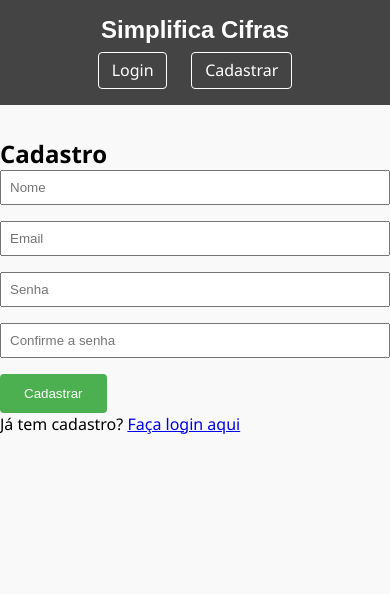
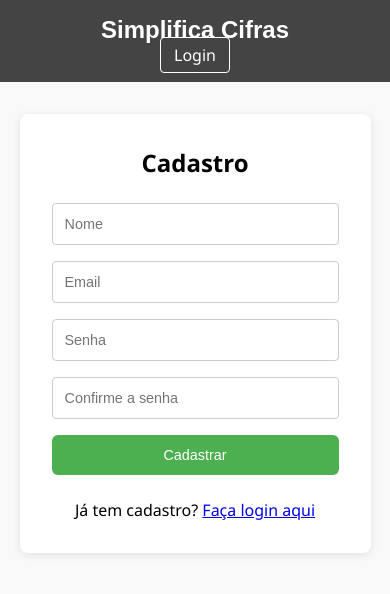
Before and after one commit to wesley979/SimplificaCifras, a React (Vite) app: page /register in a window 390 px wide. Shown: the top 594 px of the page. Built offline with nearby package versions, Linux system fonts and the light colour scheme; no server answers; the database is empty.

Commit message:
ajustes responsividade3

```diff
--- a/src/Header.jsx
+++ b/src/Header.jsx
@@ -35,17 +35,21 @@ const Header = () => {
         flexWrap: 'wrap',
       }}
     >
-      <Link
-        to="/"
-        className="site-title"
-        key={animateKey}
-      >
+      {/* Título e links do lado esquerdo */}
+      <div style={{ display: 'flex', alignItems: 'center' }}>
+        <Link to="/" className="site-title" key={animateKey}>
           Simplifica Cifras
         </Link>
 
-      <nav style={{ display: 'flex', alignItems: 'center', flexWrap: 'wrap', marginTop: '0.5rem' }}>
-        {user ? (
-          <>
+        {user && (
+          <nav
+            style={{
+              display: 'flex',
+              alignItems: 'center',
+              flexWrap: 'wrap',
+              marginLeft: '1.5rem',
+            }}
+          >
             <span style={{ marginRight: '1.5rem' }}>
               Olá, {user.displayName || user.email}
             </span>
@@ -95,7 +99,13 @@ const Header = () => {
                 </Link>
               </>
             )}
+          </nav>
+        )}
+      </div>
 
+      {/* Botão Login/Sair no lado direito */}
+      <div>
+        {user ? (
           <button
             onClick={handleLogout}
             style={{
@@ -110,14 +120,11 @@ const Header = () => {
           >
             Sair
           </button>
-          </>
         ) : (
-          <>
           <Link
             to="/login"
             style={{
               color: 'white',
-                marginRight: '1.5rem',
               textDecoration: 'none',
               fontSize: '1rem',
               border: '1px solid white',
@@ -128,23 +135,8 @@ const Header = () => {
           >
             Login
           </Link>
-            <Link
-              to="/register"
-              style={{
-                color: 'white',
-                textDecoration: 'none',
-                fontSize: '1rem',
-                border: '1px solid white',
-                padding: '0.4rem 0.8rem',
-                borderRadius: '4px',
-                transition: '0.3s',
-              }}
-            >
-              Cadastrar
-            </Link>
-          </>
         )}
-      </nav>
+      </div>
     </header>
   );
 };
--- a/src/Login.jsx
+++ b/src/Login.jsx
@@ -35,16 +35,35 @@ const Login = () => {
   };
 
   return (
-    <div style={{ maxWidth: '400px', margin: '2rem auto' }}>
-      <h2>Login</h2>
-      <form onSubmit={handleLogin}>
+    <div
+      style={{
+        maxWidth: '400px',
+        width: '90%',
+        margin: '2rem auto',
+        padding: '2rem',
+        boxShadow: '0 2px 8px rgba(0,0,0,0.1)',
+        borderRadius: '8px',
+        backgroundColor: '#fff',
+        display: 'flex',
+        flexDirection: 'column',
+      }}
+    >
+      <h2 style={{ textAlign: 'center', marginBottom: '1.5rem' }}>Login</h2>
+      <form onSubmit={handleLogin} style={{ display: 'flex', flexDirection: 'column' }}>
         <input
           type="email"
           placeholder="Email"
           value={email}
           onChange={(e) => setEmail(e.target.value)}
           required
-          style={{ width: '100%', padding: '0.5rem', marginBottom: '1rem' }}
+          style={{
+            width: '100%',
+            padding: '0.75rem',
+            marginBottom: '1rem',
+            fontSize: 'clamp(0.9rem, 1vw, 1rem)',
+            borderRadius: '4px',
+            border: '1px solid #ccc',
+          }}
           disabled={loading}
         />
         <input
@@ -53,7 +72,14 @@ const Login = () => {
           value={senha}
           onChange={(e) => setSenha(e.target.value)}
           required
-          style={{ width: '100%', padding: '0.5rem', marginBottom: '1rem' }}
+          style={{
+            width: '100%',
+            padding: '0.75rem',
+            marginBottom: '1rem',
+            fontSize: 'clamp(0.9rem, 1vw, 1rem)',
+            borderRadius: '4px',
+            border: '1px solid #ccc',
+          }}
           disabled={loading}
         />
         <button
@@ -63,17 +89,19 @@ const Login = () => {
             color: 'white',
             padding: '0.75rem 1.5rem',
             border: 'none',
-            borderRadius: '4px',
-            cursor: loading ? 'not-allowed' : 'pointer'
+            borderRadius: '6px',
+            cursor: loading ? 'not-allowed' : 'pointer',
+            fontSize: 'clamp(0.9rem, 1vw, 1rem)',
           }}
           disabled={loading}
         >
           {loading ? 'Entrando...' : 'Entrar'}
         </button>
       </form>
-      {msg && <p style={{ color: 'red', marginTop: '1rem' }}>{msg}</p>}
-      <br />
-      <p>
+
+      {msg && <p style={{ color: 'red', marginTop: '1rem', textAlign: 'center' }}>{msg}</p>}
+
+      <p style={{ textAlign: 'center', marginTop: '1.5rem' }}>
         Não tem cadastro? <Link to="/register">Registre-se aqui</Link>
       </p>
     </div>
--- a/src/Register.jsx
+++ b/src/Register.jsx
@@ -42,12 +42,8 @@ const Register = () => {
 
     setLoading(true);
     try {
-      // Cria o usuário no Firebase
       const userCredential = await register(email, senha);
-
-      // Atualiza o perfil para salvar o nome
       await updateProfile(userCredential.user, { displayName: nome });
-
       alert('Cadastro realizado com sucesso!');
       navigate('/login');
     } catch (error) {
@@ -66,16 +62,36 @@ const Register = () => {
   };
 
   return (
-    <div style={{ maxWidth: '400px', margin: '2rem auto' }}>
-      <h2>Cadastro</h2>
-      <form onSubmit={handleRegister}>
+    <div
+      style={{
+        maxWidth: '400px',
+        width: '90%',
+        margin: '2rem auto',
+        padding: '2rem',
+        boxShadow: '0 2px 8px rgba(0,0,0,0.1)',
+        borderRadius: '8px',
+        backgroundColor: '#fff',
+        display: 'flex',
+        flexDirection: 'column',
+      }}
+    >
+      <h2 style={{ textAlign: 'center', marginBottom: '1.5rem' }}>Cadastro</h2>
+
+      <form onSubmit={handleRegister} style={{ display: 'flex', flexDirection: 'column' }}>
         <input
           type="text"
           placeholder="Nome"
           value={nome}
           onChange={(e) => setNome(e.target.value)}
           required
-          style={{ width: '100%', padding: '0.5rem', marginBottom: '1rem' }}
+          style={{
+            width: '100%',
+            padding: '0.75rem',
+            marginBottom: '1rem',
+            fontSize: 'clamp(0.9rem, 1vw, 1rem)',
+            borderRadius: '4px',
+            border: '1px solid #ccc',
+          }}
           disabled={loading}
         />
         <input
@@ -84,7 +100,14 @@ const Register = () => {
           value={email}
           onChange={(e) => setEmail(e.target.value)}
           required
-          style={{ width: '100%', padding: '0.5rem', marginBottom: '1rem' }}
+          style={{
+            width: '100%',
+            padding: '0.75rem',
+            marginBottom: '1rem',
+            fontSize: 'clamp(0.9rem, 1vw, 1rem)',
+            borderRadius: '4px',
+            border: '1px solid #ccc',
+          }}
           disabled={loading}
         />
         <input
@@ -93,7 +116,14 @@ const Register = () => {
           value={senha}
           onChange={(e) => setSenha(e.target.value)}
           required
-          style={{ width: '100%', padding: '0.5rem', marginBottom: '1rem' }}
+          style={{
+            width: '100%',
+            padding: '0.75rem',
+            marginBottom: '1rem',
+            fontSize: 'clamp(0.9rem, 1vw, 1rem)',
+            borderRadius: '4px',
+            border: '1px solid #ccc',
+          }}
           disabled={loading}
         />
         <input
@@ -102,9 +132,17 @@ const Register = () => {
           value={confSenha}
           onChange={(e) => setConfSenha(e.target.value)}
           required
-          style={{ width: '100%', padding: '0.5rem', marginBottom: '1rem' }}
+          style={{
+            width: '100%',
+            padding: '0.75rem',
+            marginBottom: '1rem',
+            fontSize: 'clamp(0.9rem, 1vw, 1rem)',
+            borderRadius: '4px',
+            border: '1px solid #ccc',
+          }}
           disabled={loading}
         />
+
         <button
           type="submit"
           style={{
@@ -112,16 +150,19 @@ const Register = () => {
             color: 'white',
             padding: '0.75rem 1.5rem',
             border: 'none',
-            borderRadius: '4px',
-            cursor: loading ? 'not-allowed' : 'pointer'
+            borderRadius: '6px',
+            cursor: loading ? 'not-allowed' : 'pointer',
+            fontSize: 'clamp(0.9rem, 1vw, 1rem)',
           }}
           disabled={loading}
         >
           {loading ? 'Cadastrando...' : 'Cadastrar'}
         </button>
       </form>
-      {msg && <p style={{ color: 'red', marginTop: '1rem' }}>{msg}</p>}
-      <p>
+
+      {msg && <p style={{ color: 'red', marginTop: '1rem', textAlign: 'center' }}>{msg}</p>}
+
+      <p style={{ textAlign: 'center', marginTop: '1.5rem' }}>
         Já tem cadastro? <Link to="/login">Faça login aqui</Link>
       </p>
     </div>
```
Lines whose indentation alone changed are shown as unchanged.
